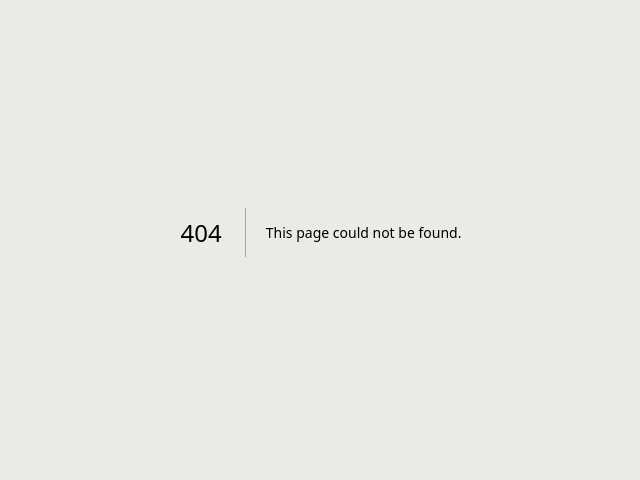
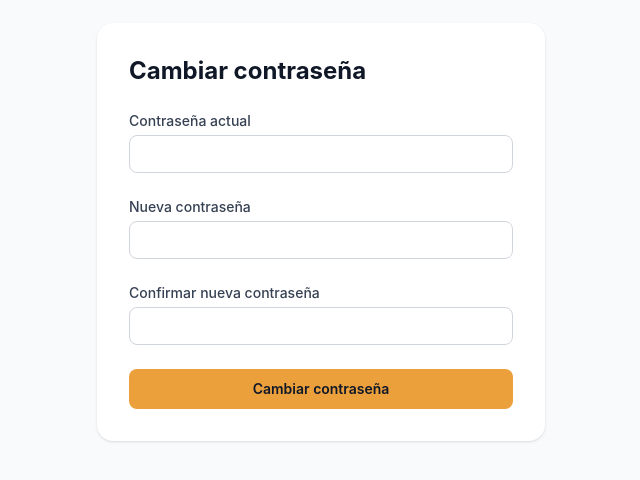
Before and after one commit to GEMA-app/GEMA-frontend, a Next.js app: page /cambiar-contrasena in a window 1280 px wide. Before the commit this address had no page. Shown: the part 168-648 px from the top of the page, without its empty margins (319-959 px from the left). Built offline with nearby package versions, Linux system fonts and the light colour scheme; no server answers.

Commit message:
feat(auth): agregar paginas de cambio, solicitud y restablecimiento de contrasena

```diff
--- /dev/null
+++ b/src/app/(auth)/cambiar-contrasena/page.tsx
@@ -0,0 +1,94 @@
+'use client';
+
+import { useState } from 'react';
+import { useRouter } from 'next/navigation';
+import { cambiarContrasena } from '@/services/auth';
+
+export default function CambiarContrasenaPage() {
+  const router = useRouter();
+  const [actual, setActual] = useState('');
+  const [nueva, setNueva] = useState('');
+  const [confirmar, setConfirmar] = useState('');
+  const [loading, setLoading] = useState(false);
+  const [error, setError] = useState<string | null>(null);
+
+  const handleSubmit = async (e: React.FormEvent) => {
+    e.preventDefault();
+    setError(null);
+
+    if (nueva !== confirmar) {
+      setError('Las contraseñas nueva no coinciden.');
+      return;
+    }
+
+    if (nueva.length < 8) {
+      setError('La contraseña debe tener al menos 8 caracteres.');
+      return;
+    }
+
+    setLoading(true);
+    try {
+      await cambiarContrasena(actual, nueva);
+      router.push('/dashboard');
+    } catch (err) {
+      setError(err instanceof Error ? err.message : 'Error al cambiar la contraseña.');
+    } finally {
+      setLoading(false);
+    }
+  };
+
+  return (
+    <div className="min-h-screen flex items-center justify-center bg-gray-50 p-4">
+      <form onSubmit={handleSubmit} className="bg-white rounded-2xl shadow-sm p-8 w-full max-w-md space-y-6">
+        <h1 className="text-2xl font-bold text-gray-900">Cambiar contraseña</h1>
+
+        {error && (
+          <div className="bg-red-50 text-red-700 px-4 py-3 rounded-lg text-sm">{error}</div>
+        )}
+
+        <div>
+          <label className="block text-sm font-medium text-gray-700 mb-1">Contraseña actual</label>
+          <input
+            type="password"
+            value={actual}
+            onChange={(e) => setActual(e.target.value)}
+            required
+            className="w-full border border-gray-300 rounded-lg px-3 py-2 text-sm focus:outline-none focus:ring-2 focus:ring-[#ECA03C]"
+          />
+        </div>
+
+        <div>
+          <label className="block text-sm font-medium text-gray-700 mb-1">Nueva contraseña</label>
+          <input
+            type="password"
+            value={nueva}
+            onChange={(e) => setNueva(e.target.value)}
+            required
+            minLength={8}
+            className="w-full border border-gray-300 rounded-lg px-3 py-2 text-sm focus:outline-none focus:ring-2 focus:ring-[#ECA03C]"
+          />
+        </div>
+
+        <div>
+          <label className="block text-sm font-medium text-gray-700 mb-1">Confirmar nueva contraseña</label>
+          <input
+            type="password"
+            value={confirmar}
+            onChange={(e) => setConfirmar(e.target.value)}
+            required
+            minLength={8}
+            className="w-full border border-gray-300 rounded-lg px-3 py-2 text-sm focus:outline-none focus:ring-2 focus:ring-[#ECA03C]"
+          />
+        </div>
+
+        <button
+          type="submit"
+          disabled={loading}
+          className="w-full bg-[#ECA03C] hover:bg-[#d4912f] text-gray-900 font-semibold py-2.5 rounded-lg text-sm transition-colors disabled:opacity-50"
+        >
+          {loading ? 'Cambiando...' : 'Cambiar contraseña'}
+        </button>
+      </form>
+    </div>
+  );
+}
--- /dev/null
+++ b/src/app/(auth)/olvide-contrasena/page.tsx
@@ -0,0 +1,71 @@
+'use client';
+
+import { useState } from 'react';
+import { solicitarReset } from '@/services/auth';
+
+export default function OlvideContrasenaPage() {
+  const [email, setEmail] = useState('');
+  const [loading, setLoading] = useState(false);
+  const [error, setError] = useState<string | null>(null);
+  const [enviado, setEnviado] = useState(false);
+
+  const handleSubmit = async (e: React.FormEvent) => {
+    e.preventDefault();
+    setError(null);
+    setLoading(true);
+
+    try {
+      await solicitarReset(email);
+      setEnviado(true);
+    } catch (err) {
+      setError(err instanceof Error ? err.message : 'Error al enviar el correo.');
+    } finally {
+      setLoading(false);
+    }
+  };
+
+  if (enviado) {
+    return (
+      <div className="min-h-screen flex items-center justify-center bg-gray-50 p-4">
+        <div className="bg-white rounded-2xl shadow-sm p-8 w-full max-w-md text-center space-y-4">
+          <h1 className="text-2xl font-bold text-gray-900">Correo enviado</h1>
+          <p className="text-gray-600 text-sm">
+            Si el correo <strong>{email}</strong> está registrado, recibirás un enlace para restablecer tu contraseña.
+          </p>
+        </div>
+      </div>
+    );
+  }
+
+  return (
+    <div className="min-h-screen flex items-center justify-center bg-gray-50 p-4">
+      <form onSubmit={handleSubmit} className="bg-white rounded-2xl shadow-sm p-8 w-full max-w-md space-y-6">
+        <h1 className="text-2xl font-bold text-gray-900">Recuperar contraseña</h1>
+        <p className="text-gray-600 text-sm">Ingresa tu correo y te enviaremos un enlace para restablecer tu contraseña.</p>
+
+        {error && (
+          <div className="bg-red-50 text-red-700 px-4 py-3 rounded-lg text-sm">{error}</div>
+        )}
+
+        <div>
+          <label className="block text-sm font-medium text-gray-700 mb-1">Correo electrónico</label>
+          <input
+            type="email"
+            value={email}
+            onChange={(e) => setEmail(e.target.value)}
+            required
+            className="w-full border border-gray-300 rounded-lg px-3 py-2 text-sm focus:outline-none focus:ring-2 focus:ring-[#ECA03C]"
+          />
+        </div>
+
+        <button
+          type="submit"
+          disabled={loading}
+          className="w-full bg-[#ECA03C] hover:bg-[#d4912f] text-gray-900 font-semibold py-2.5 rounded-lg text-sm transition-colors disabled:opacity-50"
+        >
+          {loading ? 'Enviando...' : 'Enviar enlace'}
+        </button>
+      </form>
+    </div>
+  );
+}
--- /dev/null
+++ b/src/app/(auth)/restablecer-contrasena/page.tsx
@@ -0,0 +1,104 @@
+'use client';
+
+import { useState, Suspense } from 'react';
+import { useRouter, useSearchParams } from 'next/navigation';
+import { restablecerContrasena } from '@/services/auth';
+
+function RestablecerForm() {
+  const router = useRouter();
+  const searchParams = useSearchParams();
+  const token = searchParams.get('token') || '';
+
+  const [nueva, setNueva] = useState('');
+  const [confirmar, setConfirmar] = useState('');
+  const [loading, setLoading] = useState(false);
+  const [error, setError] = useState<string | null>(null);
+
+  if (!token) {
+    return (
+      <div className="min-h-screen flex items-center justify-center bg-gray-50 p-4">
+        <div className="bg-white rounded-2xl shadow-sm p-8 w-full max-w-md text-center">
+          <h1 className="text-2xl font-bold text-gray-900">Enlace inválido</h1>
+          <p className="text-gray-600 text-sm mt-2">El enlace de restablecimiento no es válido o ha expirado.</p>
+        </div>
+      </div>
+    );
+  }
+
+  const handleSubmit = async (e: React.FormEvent) => {
+    e.preventDefault();
+    setError(null);
+
+    if (nueva !== confirmar) {
+      setError('Las contraseñas no coinciden.');
+      return;
+    }
+
+    if (nueva.length < 8) {
+      setError('La contraseña debe tener al menos 8 caracteres.');
+      return;
+    }
+
+    setLoading(true);
+    try {
+      await restablecerContrasena(token, nueva);
+      router.push('/login');
+    } catch (err) {
+      setError(err instanceof Error ? err.message : 'Error al restablecer la contraseña.');
+    } finally {
+      setLoading(false);
+    }
+  };
+
+  return (
+    <form onSubmit={handleSubmit} className="bg-white rounded-2xl shadow-sm p-8 w-full max-w-md space-y-6">
+      <h1 className="text-2xl font-bold text-gray-900">Restablecer contraseña</h1>
+
+      {error && (
+        <div className="bg-red-50 text-red-700 px-4 py-3 rounded-lg text-sm">{error}</div>
+      )}
+
+      <div>
+        <label className="block text-sm font-medium text-gray-700 mb-1">Nueva contraseña</label>
+        <input
+          type="password"
+          value={nueva}
+          onChange={(e) => setNueva(e.target.value)}
+          required
+          minLength={8}
+          className="w-full border border-gray-300 rounded-lg px-3 py-2 text-sm focus:outline-none focus:ring-2 focus:ring-[#ECA03C]"
+        />
+      </div>
+
+      <div>
+        <label className="block text-sm font-medium text-gray-700 mb-1">Confirmar contraseña</label>
+        <input
+          type="password"
+          value={confirmar}
+          onChange={(e) => setConfirmar(e.target.value)}
+          required
+          minLength={8}
+          className="w-full border border-gray-300 rounded-lg px-3 py-2 text-sm focus:outline-none focus:ring-2 focus:ring-[#ECA03C]"
+        />
+      </div>
+
+      <button
+        type="submit"
+        disabled={loading}
+        className="w-full bg-[#ECA03C] hover:bg-[#d4912f] text-gray-900 font-semibold py-2.5 rounded-lg text-sm transition-colors disabled:opacity-50"
+      >
+        {loading ? 'Restableciendo...' : 'Restablecer contraseña'}
+      </button>
+    </form>
+  );
+}
+
+export default function RestablecerContrasenaPage() {
+  return (
+    <div className="min-h-screen flex items-center justify-center bg-gray-50 p-4">
+      <Suspense fallback={<p className="text-gray-500">Cargando...</p>}>
+        <RestablecerForm />
+      </Suspense>
+    </div>
+  );
+}
```
